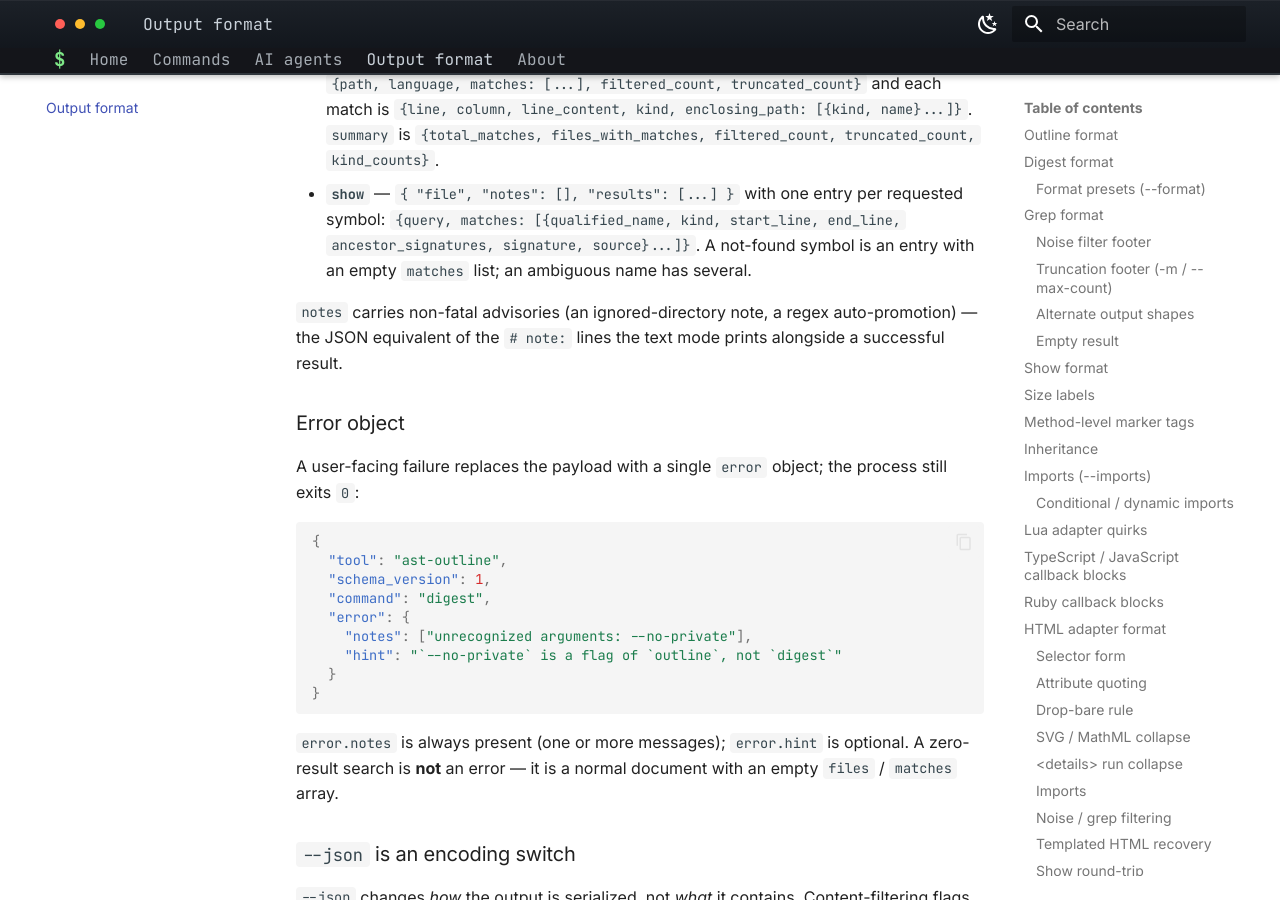
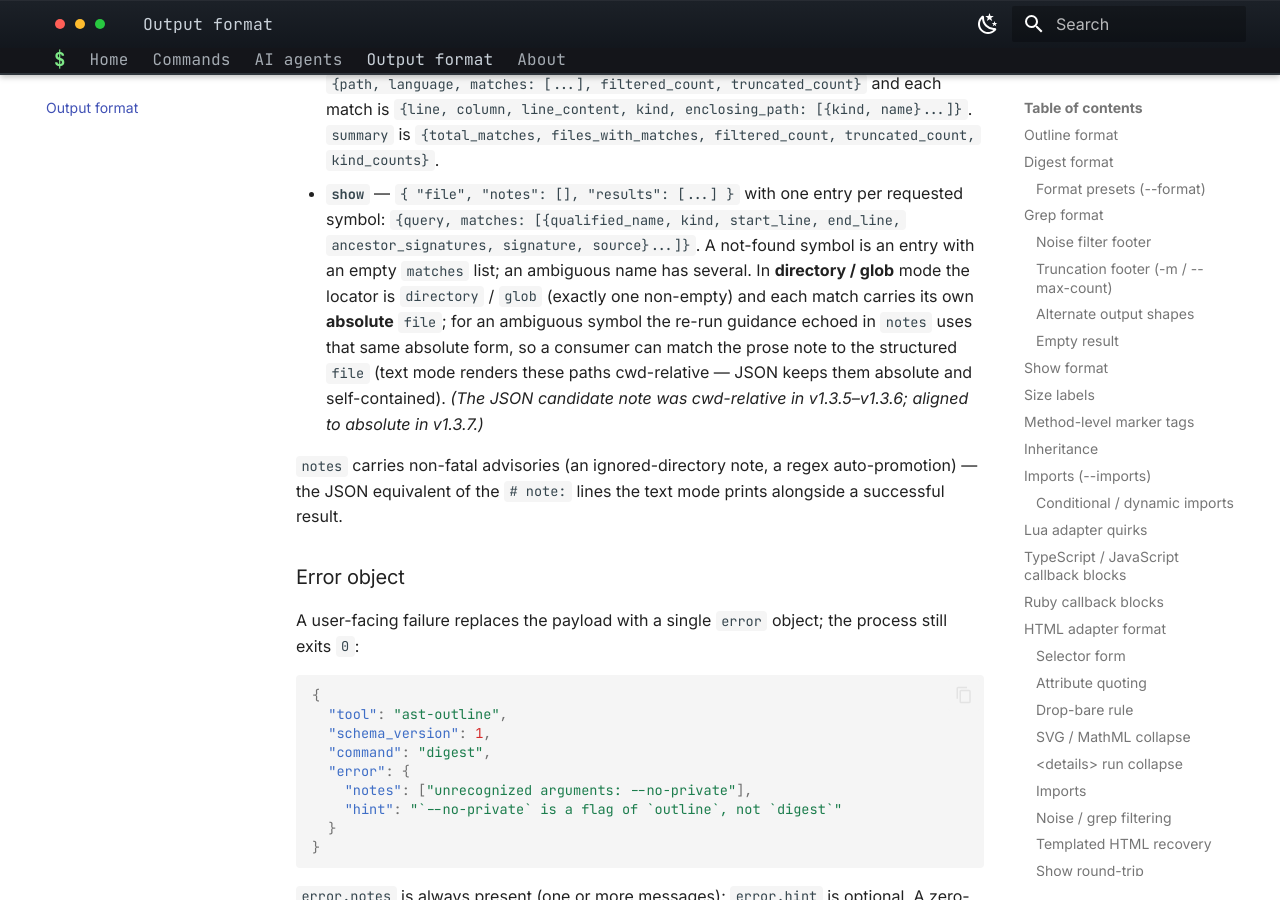
Before and after one commit to ast-outline/ast-outline.github.io, an MkDocs documentation site: the page built from docs/output-format.md, in a window 1280 px wide and 900 px high, scrolled down 20190 px. Built offline with MkDocs 1.6.1 and Material for MkDocs 9.7.7, drawn with Linux system fonts in a browser that asks for light colours.

Commit message:
Document v1.3.7: show --json candidate-list note uses absolute paths (JSON-absolute / text-cwd-relative convention)

```diff
--- a/docs/output-format.md
+++ b/docs/output-format.md
@@ -914,6 +914,13 @@ One per parsed file, in `outline.files[]` and `digest.files[]`:
   `{query, matches: [{qualified_name, kind, start_line, end_line,
   ancestor_signatures, signature, source}...]}`. A not-found symbol is
   an entry with an empty `matches` list; an ambiguous name has several.
+  In **directory / glob** mode the locator is `directory` / `glob`
+  (exactly one non-empty) and each match carries its own **absolute**
+  `file`; for an ambiguous symbol the re-run guidance echoed in `notes`
+  uses that same absolute form, so a consumer can match the prose note to
+  the structured `file` (text mode renders these paths cwd-relative — JSON
+  keeps them absolute and self-contained). *(The JSON candidate note was
+  cwd-relative in v1.3.5–v1.3.6; aligned to absolute in v1.3.7.)*
 
 `notes` carries non-fatal advisories (an ignored-directory note, a
 regex auto-promotion) — the JSON equivalent of the `# note:` lines the
```
Also changed, not shown: docs/history.md (+1 -0 lines).
